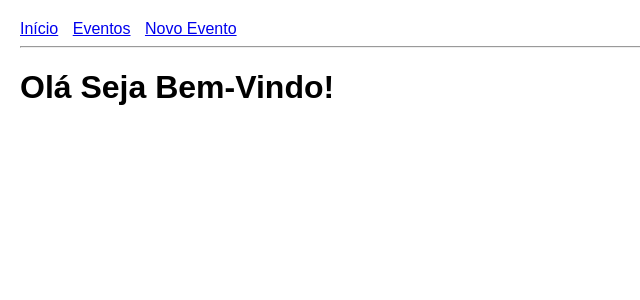
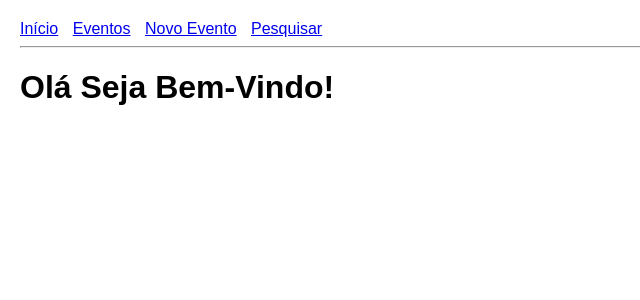
Before and after one commit to Marcus56480/Exercicios_MVC, an ASP.NET Core app: page / in a window 1280 px wide. Shown: the top 300 px of the page, without its empty margins (0-640 px from the left). Run offline with ASP.NET Core 8, Linux system fonts and the light colour scheme; style sheets or scripts are compiled from the project's sources.

Commit message:
:sparkles: feat: Adicionado o Pesquisar ao menu de navegação

```diff
--- a/Views/Shared/_Layout.cshtml
+++ b/Views/Shared/_Layout.cshtml
@@ -15,6 +15,7 @@
         <a asp-controller="Home" asp-action="Index">Início</a>
         <a asp-controller="Eventos" asp-action="Index">Eventos</a>
         <a asp-controller="Eventos" asp-action="Criar">Novo Evento</a>
+        <a asp-controller="Eventos" asp-action="Buscar">Pesquisar</a>
     </nav>
     <hr />
     @RenderBody()
```
